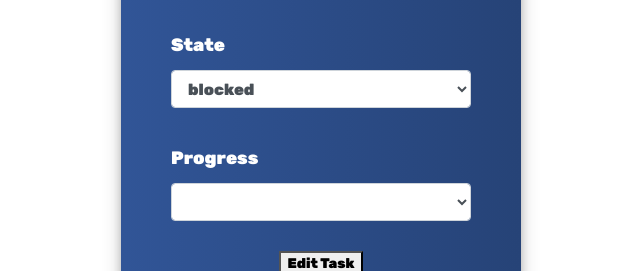
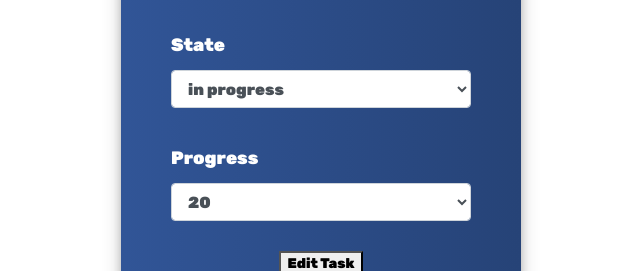
Before and after one commit to lucainovosky/task, an Angular app: page /edit in a window 1280 px wide. Shown: the part 878-1149 px from the top of the page, without its empty margins (319-959 px from the left). Built offline with nearby package versions, Linux system fonts and the light colour scheme.

Commit message:
edit function ended

```diff
--- a/src/app/employe-area/edit-task/edit-task.component.html
+++ b/src/app/employe-area/edit-task/edit-task.component.html
@@ -26,7 +26,7 @@
       class="form-control"
       id="dateStart"
       required
-      ngModel="{{this.formatDateForHtml(this.tasksGlobal[indexTask].startDate)}}"
+      ngModel="{{this.formatDate(this.tasksGlobal[indexTask].startDate,'/','-')}}"
       name="dateStart">
 
       <!--DATE END-->
@@ -37,7 +37,7 @@
       class="form-control"
       id="dateEnd"
       required
-      ngModel="{{this.formatDateForHtml(this.tasksGlobal[indexTask].dueDate)}}"
+      ngModel="{{this.formatDate(this.tasksGlobal[indexTask].dueDate,'/','-')}}"
       name="dateEnd">
 
       <!--PRIORITY-->
@@ -46,13 +46,11 @@
       <select class="form-control"
       id="priority"
       name="priority"
-      required>
+      required
+      [(ngModel)]="selectedPriority">
 
         <option
-        *ngFor="let _priority of priorityArray"
-        [value]="_priority"
-
-        [selected]="_priority == tasksGlobal[indexTask].priority">
+        *ngFor="let _priority of priorityArray">
           {{_priority}}
         </option>
 
@@ -64,12 +62,11 @@
       <select class="form-control"
       id="employe"
       name="employe"
-      required>
+      required
+      [(ngModel)]="selectedEmploye">
 
         <option
-        *ngFor="let _employe of employesArray"
-        [value]="_employe.name"
-        [selected]="_employe.name == tasksGlobal[indexTask].personName">
+        *ngFor="let _employe of employesArray">
           {{_employe.name}}
         </option>
 
@@ -92,12 +89,11 @@
       <select class="form-control"
       id="state"
       name="state"
-      required>
+      required
+      [(ngModel)]="selectedState">
 
         <option
-        *ngFor="let _state of stateArray"
-        [value]="_state"
-        [selected]="_state == tasksGlobal[indexTask].state">
+        *ngFor="let _state of stateArray">
           {{_state}}
         </option>
 
@@ -110,8 +106,7 @@
       id="progress"
       name="progress"
       required
-      class="form-control"
-      [(ngModel)]="selectedOption">
+      [(ngModel)]="selectedProgress">
 
         <option
         *ngFor="let _progress of progressArray">
--- a/src/app/employe-area/edit-task/edit-task.component.ts
+++ b/src/app/employe-area/edit-task/edit-task.component.ts
@@ -24,16 +24,22 @@ export class EditTaskComponent implements OnInit {
     private taskIndex : TaskIndexSelectedService) { }
 
   tasksGlobal : TaskInterface[] = [];//get all the tasks
+
   taskToEdit : TaskInterface = {
     taskName : "", personName : "", startDate : "", dueDate : "", priority : "",
     involved : "", state : "", progress : ""
   };//create the tasks to edit
+
   indexTask : number = 0//get the index array
 
   //viewchild decorator listen the html form
   @ViewChild('employeEditForm', { static: false }) submitForm !: NgForm;
 
-  selectedOption: string = "";
+  //custom dropdown selection
+  selectedPriority: string = ''
+  selectedEmploye: string = ''
+  selectedState: string = ''
+  selectedProgress: string = ''
 
   //create the dropdown list
   employesArray = Employes;
@@ -44,11 +50,15 @@ export class EditTaskComponent implements OnInit {
 
   ngOnInit(): void {
     this.indexTask = this.taskIndex.getIndex()
+
     //subscribe to new task added with observable
     this.sharedTaskService.sharedTasks.subscribe(message => this.tasksGlobal = message);
 
-
-    this.selectedOption = this.tasksGlobal[this.indexTask].progress
+    //set the value to the dropdown menu
+    this.selectedPriority = this.tasksGlobal[this.indexTask].priority.toLowerCase()
+    this.selectedEmploye = this.tasksGlobal[this.indexTask].personName
+    this.selectedState = this.tasksGlobal[this.indexTask].state.toLowerCase()
+    this.selectedProgress = this.tasksGlobal[this.indexTask].progress.replace('%','')
   }
 
   onSubmit() {
@@ -57,26 +67,12 @@ export class EditTaskComponent implements OnInit {
 
     this.taskToEdit.taskName = this.submitForm.value.taskName
     this.taskToEdit.personName = this.submitForm.value.employe
-    this.taskToEdit.startDate = this.submitForm.value.dateStart
-    this.taskToEdit.dueDate = this.submitForm.value.dateEnd
-    this.taskToEdit.priority = this.submitForm.value.priority
+    this.taskToEdit.startDate = this.formatDate(this.submitForm.value.dateStart,'-','/')
+    this.taskToEdit.dueDate = this.formatDate(this.submitForm.value.dateEnd,'-','/')
+    this.taskToEdit.priority = this.submitForm.value.priority.toUpperCase()
     this.taskToEdit.involved = this.submitForm.value.involvedPeople
-    this.taskToEdit.state = this.submitForm.value.state
-    this.taskToEdit.progress = this.submitForm.value.progress
-
-    console.log("taskName " + this.submitForm.value.taskName)
-    console.log("employe " + this.submitForm.value.employe)
-    console.log("dateStart " + this.submitForm.value.dateStart)
-    console.log("dateEnd " + this.submitForm.value.dateEnd)
-    console.log("priority " + this.submitForm.value.priority)
-    console.log("involvedPeople " + this.submitForm.value.involvedPeople)
-    console.log("state " + this.submitForm.value.state)
-    console.log("progress " + this.submitForm.value.progress)
-    console.log("yourModelName " + this.submitForm.value.yourModelName)
-
-
-    //add the input form to the observable
-    //this.sharedTaskService.nextMessage(this.taskToEdit);
+    this.taskToEdit.state = this.submitForm.value.state.toUpperCase()
+    this.taskToEdit.progress = this.submitForm.value.progress + "%"
 
     this.tasksGlobal[this.indexTask] = this.taskToEdit;
 
@@ -84,9 +80,9 @@ export class EditTaskComponent implements OnInit {
 
   }
 
-  formatDateForHtml(input : string) : string {
-    let splitInput = input.split("/")
-    return splitInput[2] + "-" + splitInput[1] + "-" + splitInput[0];
+  formatDate(input : string, splitVal : string, replaceVal : string) : string {
+    let splitInput = input.split(splitVal)
+    return splitInput[2] + replaceVal + splitInput[1] + replaceVal + splitInput[0];
   }
 
   goToEmployeArea() {
@@ -94,6 +90,4 @@ export class EditTaskComponent implements OnInit {
     this.router.navigate(['/employe']);
   }
 
-
-
 }
--- a/src/app/employe-area/task-list/task-list.component.ts
+++ b/src/app/employe-area/task-list/task-list.component.ts
@@ -38,7 +38,6 @@ export class TaskListComponent implements OnInit, OnChanges {
     this.sharedServTask.sharedTasks.subscribe(message => this.tasksGlobal = message);
 
     for(let i = 0; i < this.tasksGlobal.length; i++) {
-      console.log(i+") "+this.tasksGlobal[i].taskName)
       if(this.selectedUserServ.selectedEmploye == this.tasksGlobal[i].personName) {
         this.tasksUser.push(this.tasksGlobal[i]);
       }
--- a/src/app/employe-shared-functions/list-state.ts
+++ b/src/app/employe-shared-functions/list-state.ts
@@ -1 +1 @@
-export const State = ['blocked','progress','ended']
+export const State = ['blocked','in progress','ended']
```
